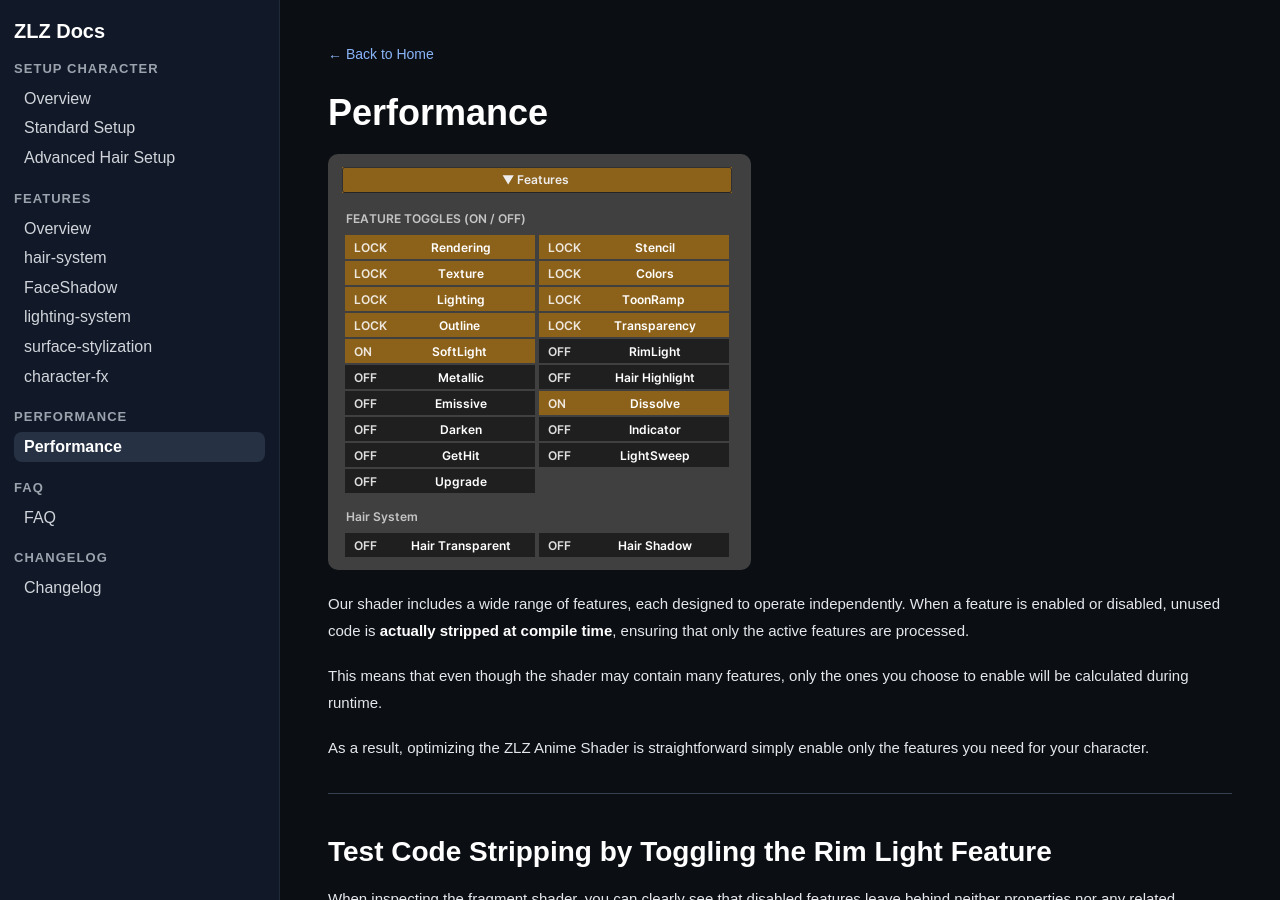
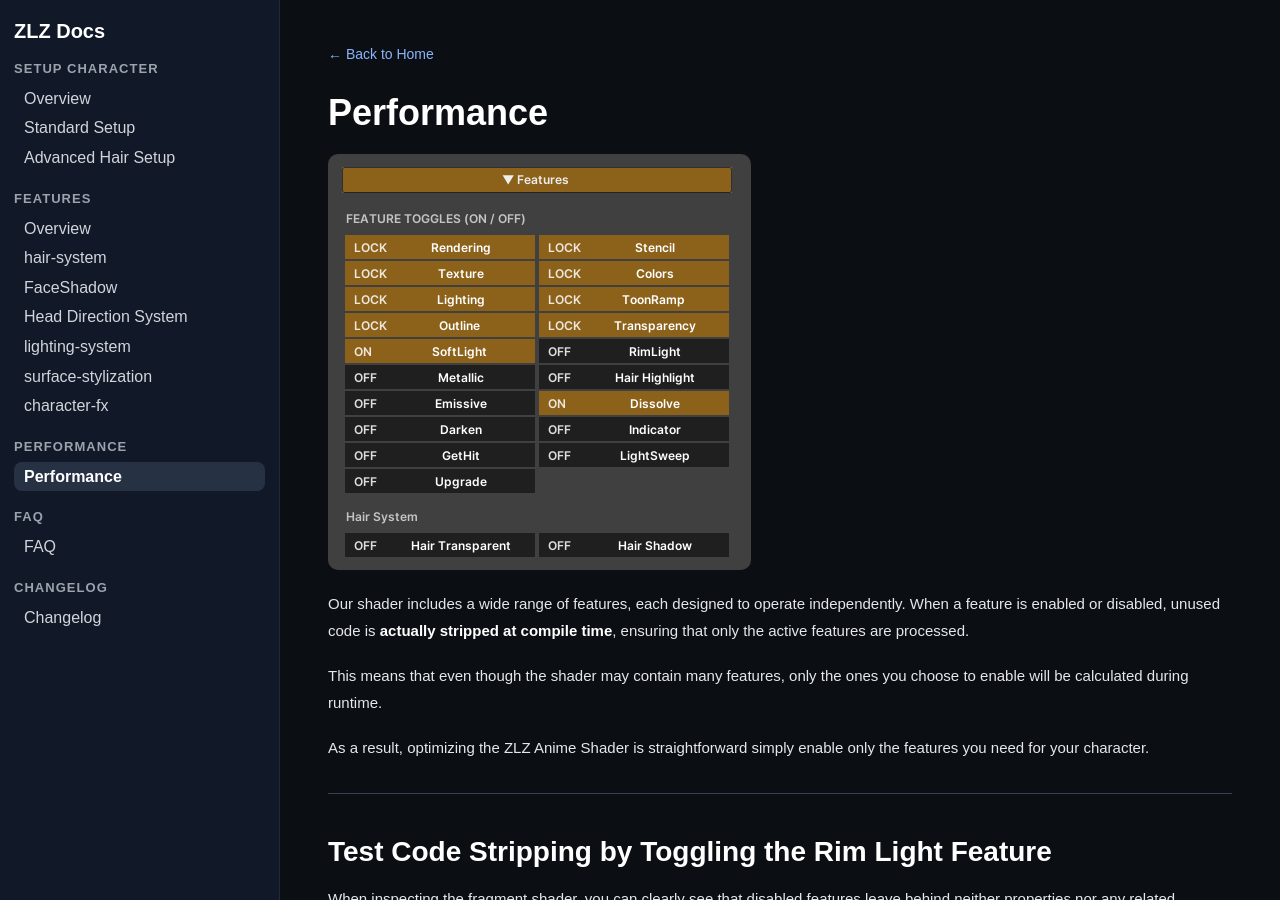
Before and after one commit to zlz-studio/zlz-studio.github.io, a Jekyll site: the page built from performance/index.md, in a window 1280 px wide and 900 px high. Built offline with Jekyll 4.4.1, drawn with Linux system fonts in a browser that asks for light colours.

Commit message:
Update sidebar.html

```diff
--- a/_includes/sidebar.html
+++ b/_includes/sidebar.html
@@ -32,6 +32,11 @@
 <a href="{{ '/features/faceshadow/' | relative_url }}"
    class="{% if page.url contains '/features/faceshadow/' %}active{% endif %}">
    FaceShadow
+</a>
+
+<a href="{{ '/features/Head-Direction-System/' | relative_url }}"
+   class="{% if page.url contains '/features/Head-Direction-System/' %}active{% endif %}">
+   Head Direction System
 </a>
 
 <a href="{{ '/features/lighting-system/' | relative_url }}"
```
